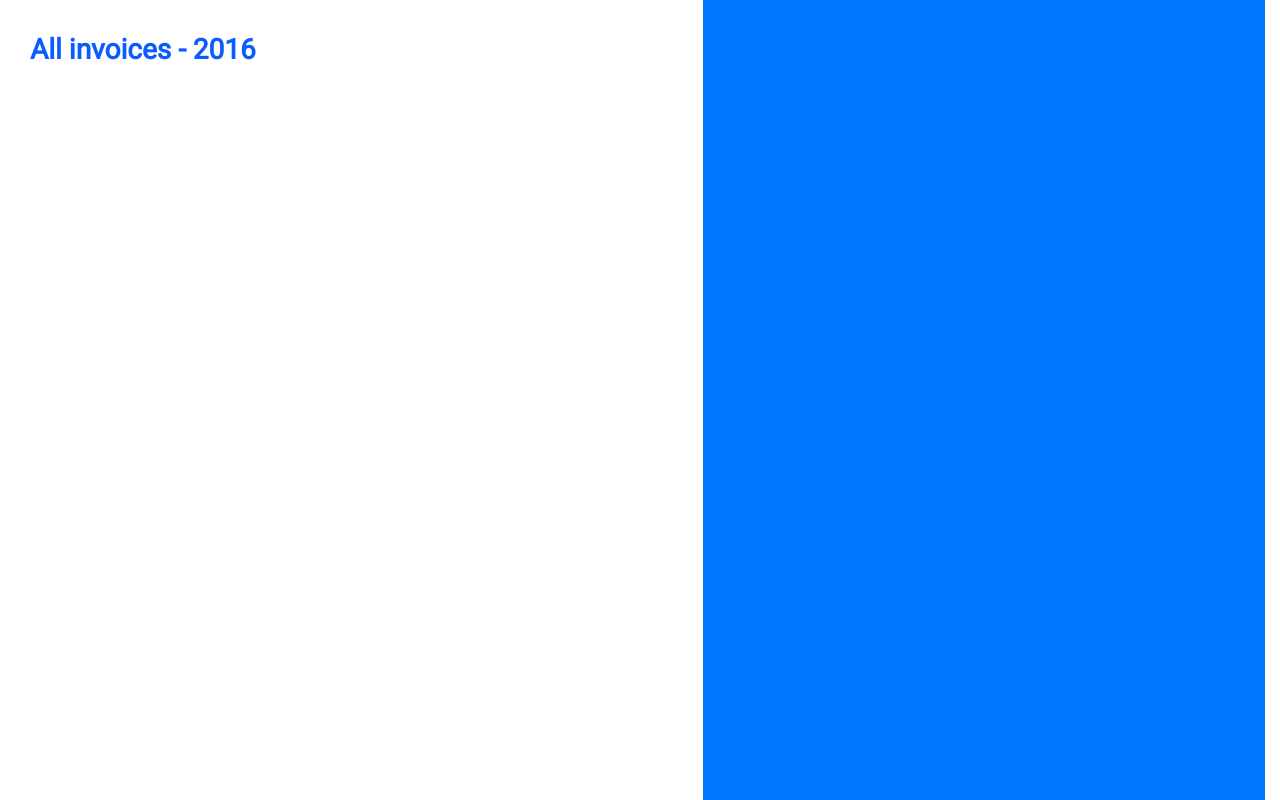
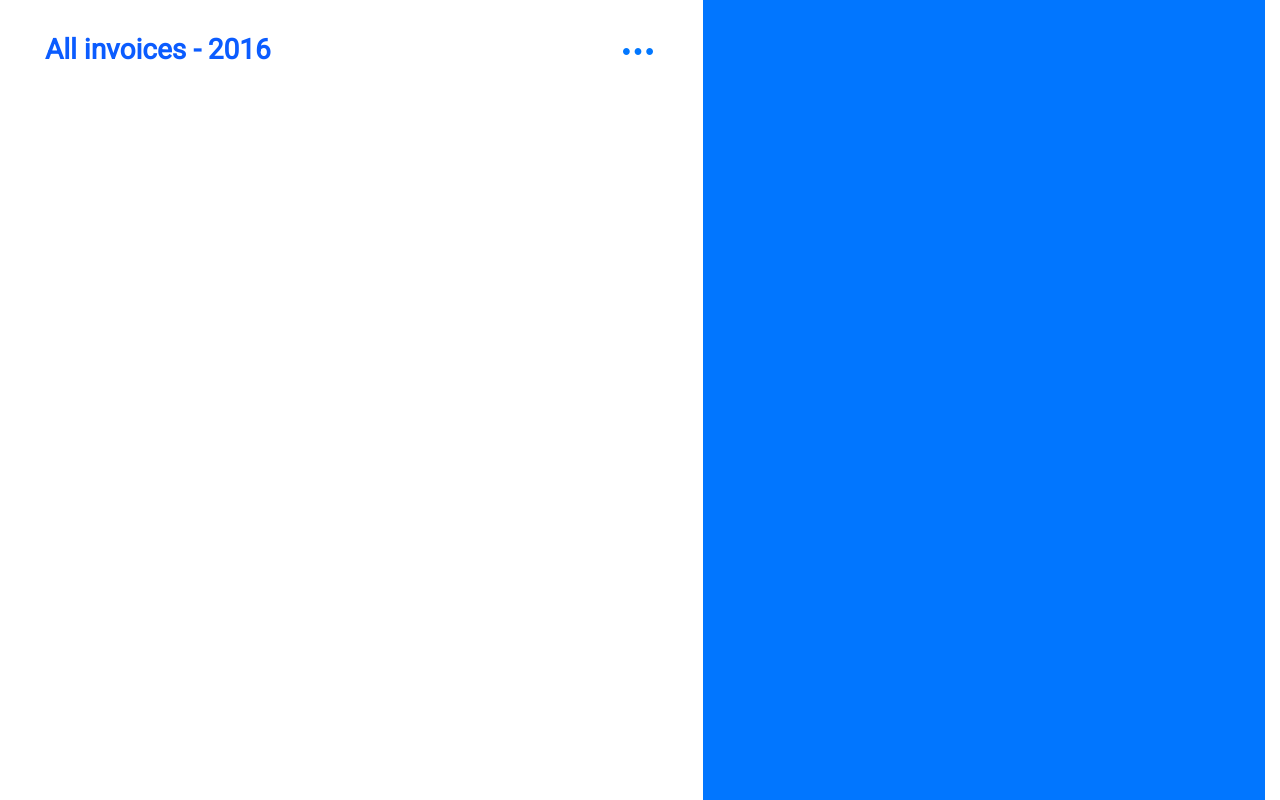
Before and after one commit to Hussein85/invoicing-app, an Angular app: page / in a window 1280 px wide. Shown: the top 800 px of the page. Built offline with nearby package versions, Linux system fonts and the light colour scheme; what ng2-bootstrap would draw is missing.

Commit message:
added filter image

```diff
--- a/src/app/app.component.css
+++ b/src/app/app.component.css
@@ -16,4 +16,11 @@
     font-size: 28px;
     font-weight: bold;
     margin-top: 30px;
+    margin-left: 30px;
 }
+
+
+.filter {
+  float:right;
+  margin-right: 50px;
+}
--- a/src/app/app.component.html
+++ b/src/app/app.component.html
@@ -1,11 +1,15 @@
-
 <div class="container-fluid">
 
   <!--Invoice list-->
   <div class="col-md-7 left-container">
-    <div class="title">
-      All invoices - 2016
 
+    <div class="row">
+      <div class="title">
+        All invoices - 2016
+        <span class="filter">
+          <img src="../assets/images/filter.png">
+       </span>
+      </div>
     </div>
 
 
```
Also changed, not shown: src/assets/images/filter.png (added), src/assets/images/filter.svg (added).
